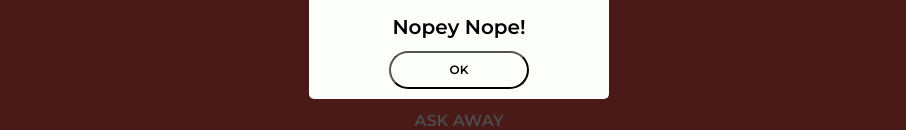
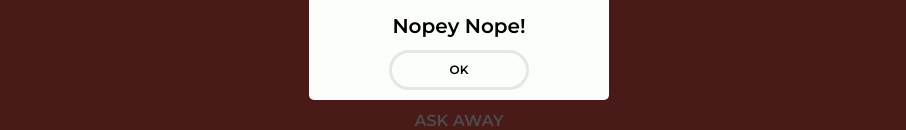
Before and after one commit to ealmario/magic8ball-project, a plain HTML site: page index.html in a window 1280 px wide. Both pictures are taken after a click on the button "PREDICT". Shown: the part 354-484 px from the top of the page, without its empty margins (181-1087 px from the left). Drawn offline with nearby package versions, Linux system fonts and the light colour scheme.

Commit message:
Added CSS

```diff
--- a/css/main.css
+++ b/css/main.css
@@ -237,6 +237,7 @@ textarea {
 
   .popup-box button{
     background: #FBFEF9;
+    border: 3px solid  #E5E7E3;
     border-radius: 30px;
     cursor: pointer;
     font-size: 0.75rem;
```
